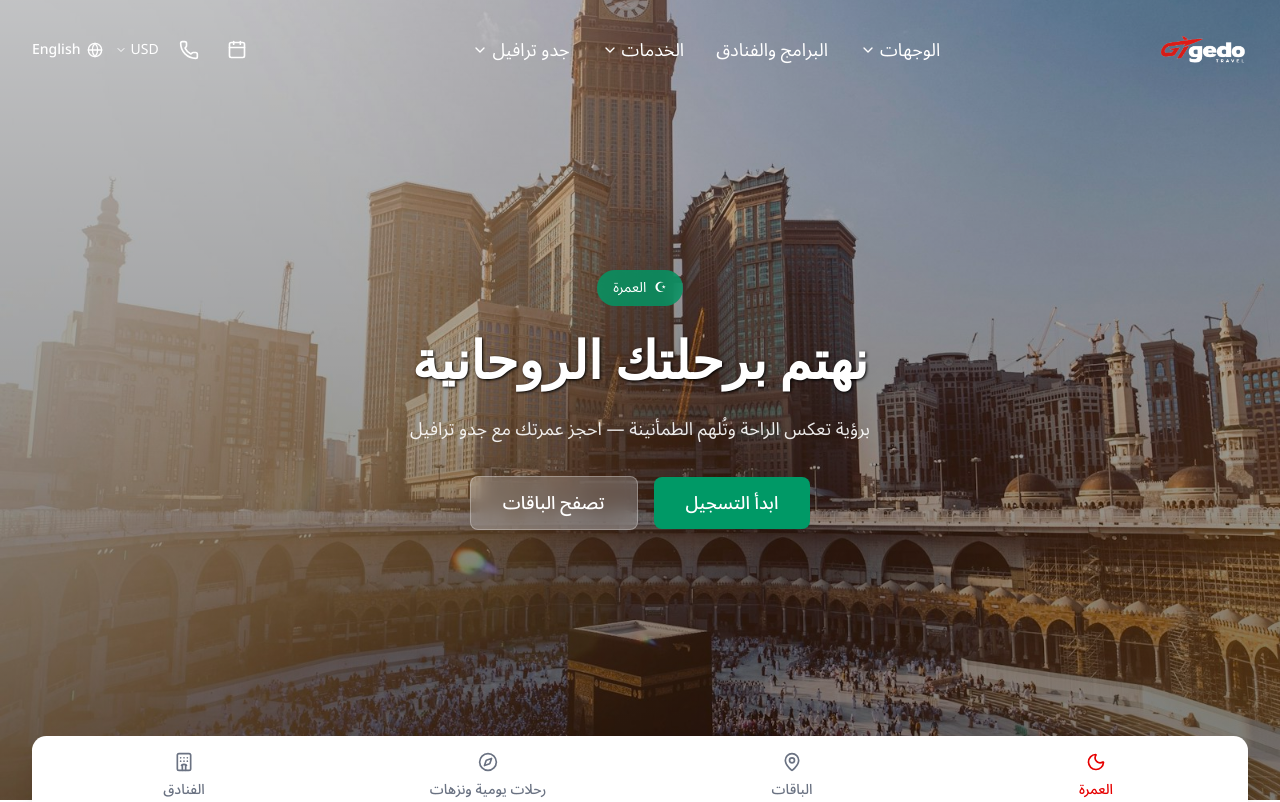
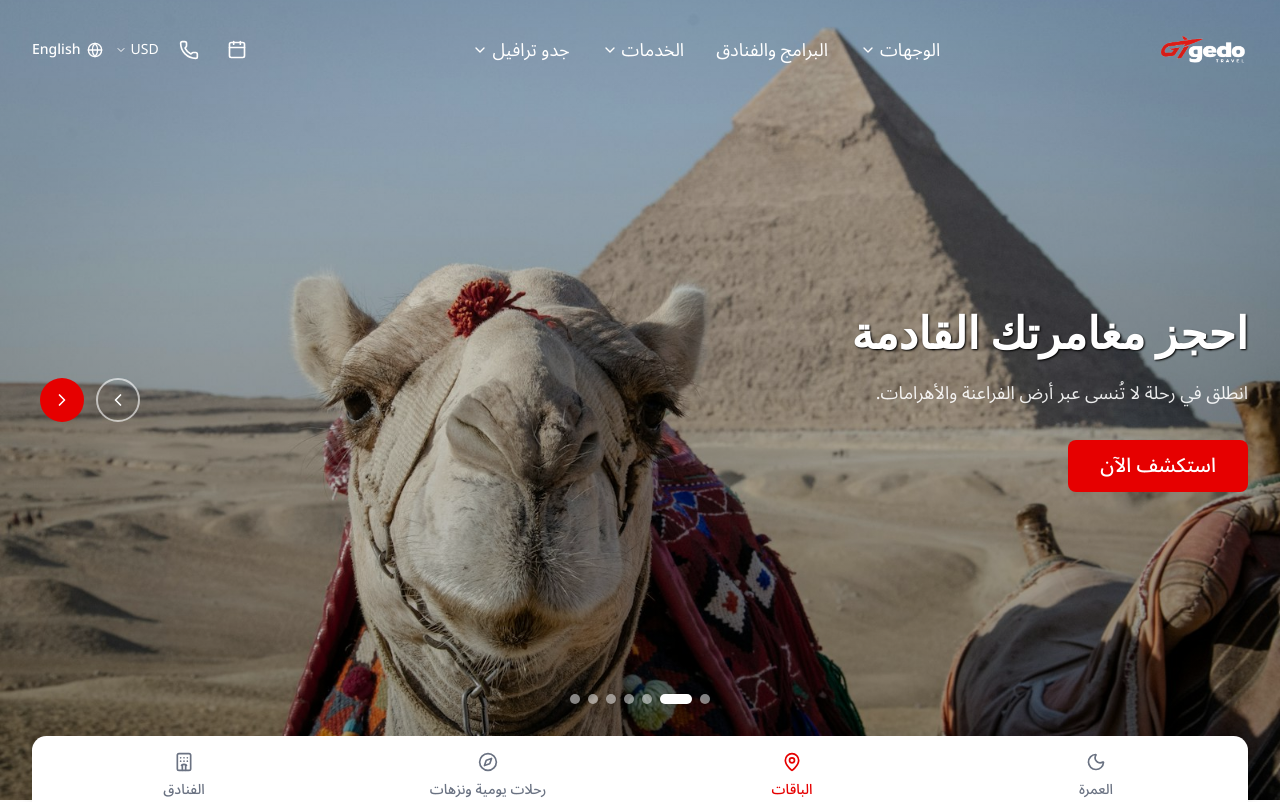
Before and after one commit to mansourdxb/Gedotravel, a Next.js app: page /ar/ in a window 1280 px wide. Shown: the top 802 px of the page. Built offline with nearby package versions, Linux system fonts and the light colour scheme.

Commit message:
fix: hide destinations, excursions, and reviews sections on Umrah tab
Co-Authored-By: Claude Opus 4.6 <noreply@anthropic.com>

```diff
--- a/src/app/[locale]/[[...slug]]/page.tsx
+++ b/src/app/[locale]/[[...slug]]/page.tsx
@@ -143,7 +143,7 @@ export default async function CatchAllPage({
   if (!slug || slug.length === 0) {
     return (
       <>
-        <HomeHeroSection />
+        <HomeHeroSection>
           <CardCarousel
             title={t(l, "sections.destinationsTitle")}
             subtitle={t(l, "sections.destinationsSubtitle")}
@@ -159,6 +159,7 @@ export default async function CatchAllPage({
             viewAllHref={`${prefix}/excursions`}
           />
           <ReviewsSection />
+        </HomeHeroSection>
         <PartnersSection />
       </>
     );
--- a/src/components/HomeHeroSection.tsx
+++ b/src/components/HomeHeroSection.tsx
@@ -1,15 +1,16 @@
 "use client";
 
-import { useState } from "react";
+import { useState, type ReactNode } from "react";
 import { HeroSlider } from "./HeroSlider";
 import { ServiceTabs } from "./ServiceTabs";
 
-export function HomeHeroSection() {
-  const [activeTab, setActiveTab] = useState(0);
+export function HomeHeroSection({ children }: { children?: ReactNode }) {
+  const [activeTab, setActiveTab] = useState(1);
   return (
     <>
       <HeroSlider umrahMode={activeTab === 0} />
       <ServiceTabs activeTab={activeTab} onTabChange={setActiveTab} />
+      {activeTab !== 0 && children}
     </>
   );
 }
```
Lines whose indentation alone changed are shown as unchanged.
